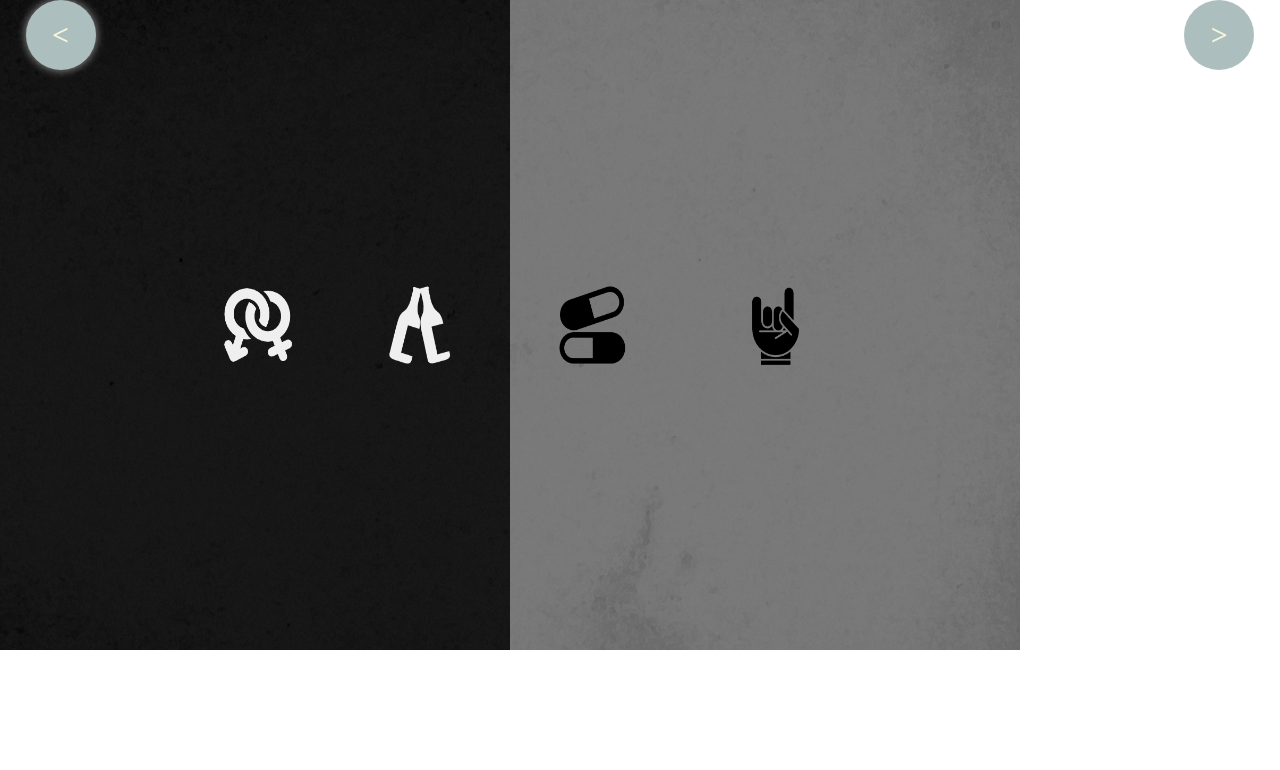
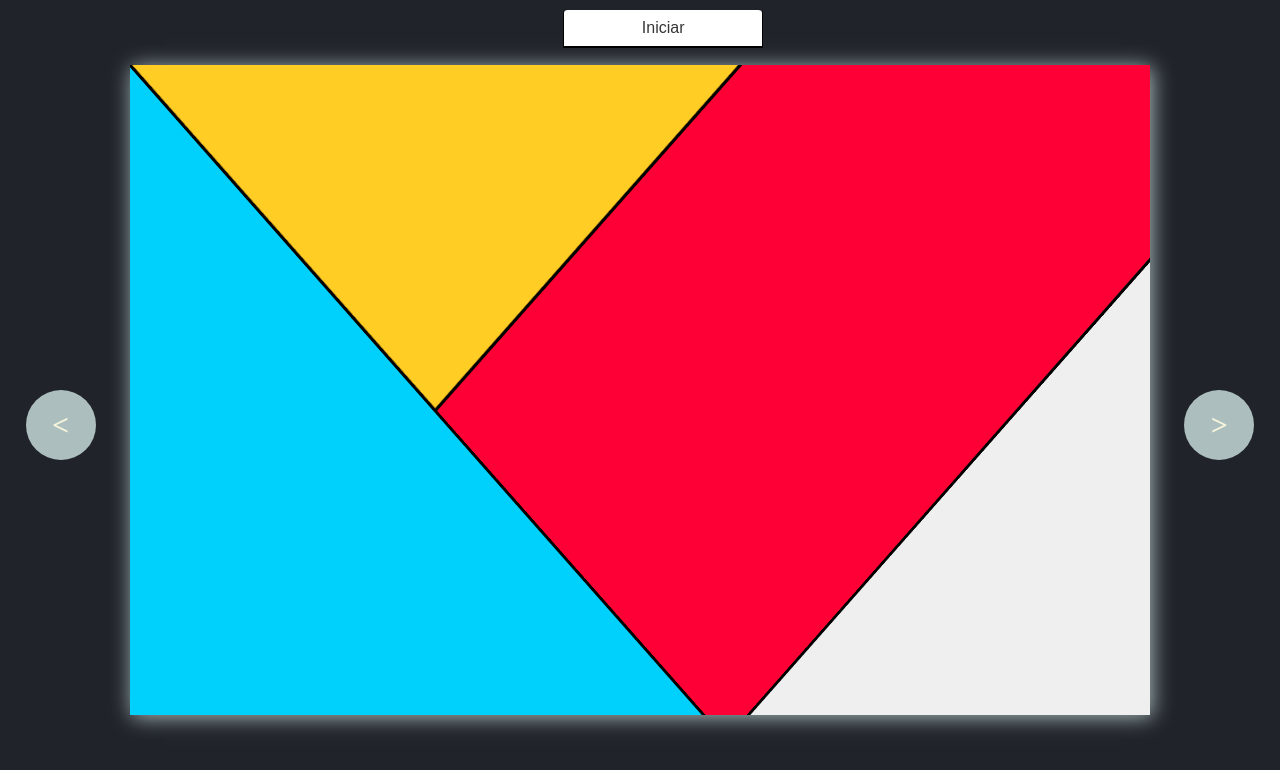
Before and after one commit to Dperaltat/Practica03-Javascript, a plain HTML site: page Galeria/Galeria.html in a window 1280 px wide. Drawn offline with Linux system fonts and the light colour scheme.

Commit message:
Ultimos toques

```diff
--- a/Calculadora/CSS/Estilo.css
+++ b/Calculadora/CSS/Estilo.css
@@ -1,4 +1,4 @@
-#body{
+body{
     background:#20232A;
 }
 
--- a/Galeria/CSS/Estilo.css
+++ b/Galeria/CSS/Estilo.css
@@ -5,15 +5,43 @@
     box-sizing: border-box;
 }
 
+body{
+    background:#20232A;
+}
+
 img{
+    position: absolute;
+    top: 50%;
+    left: 50%;
+    transform: translateX(-50%) translateY(-50%);
     width: 1020px;
     height: 650px;
+    box-shadow: 2px 2px 20px  #acbebe
 }
 
 .contenedor{
     width: 100%;
-    position: relative;
+    position: absolute;
     height: 780px;
+}
+
+#boton{
+    position: absolute;
+    font-size: 1em;
+    top: 1%;
+    left: 44%;
+    width: 200px;
+    height: 40px;
+    background-color: #fff;
+	border-top: 2px solid #20232a;
+	border-right: 1px solid #000;
+	border-left: 1px solid #000;
+	border-radius: 5px 5px 0 0;
+	-moz-border-radius: 5px 5px 0 0;
+	-webkit-border-radius: 5px 5px 0 0;
+    -o-border-radius: 5px 5px 0 0;
+    -ms-border-radius: 5px 5px 0 0;
+	color: #363636;
 }
 
 .botones{
@@ -27,7 +55,6 @@ img{
     font-weight: bold;
     position: absolute;
     color: beige;
-    box-shadow: 0 0 10px rgba(255,255,255,.6);
     -webkit-transition: all .3s ease;
     -o-transition: all .3s ease;
     transition: all .3s ease;
@@ -40,10 +67,10 @@ img{
 
 .atras{
     left: 2%;
-    top: calc(50%-70px);
+    top: calc(50%);
 }
 
 .adelante{
     right: 2%;
-    top: calc(50% -70px);
+    top: calc(50%);
 }
--- a/Galeria/Galeria.html
+++ b/Galeria/Galeria.html
@@ -5,7 +5,7 @@
     <title>Galeria</title>
     <link rel="stylesheet" href="CSS/Estilo.css">
 </head>
-<body>
+<body onload="cambiar()">
 
     <div class="contenedor">
         <div class="atras botones">
@@ -16,7 +16,9 @@
             &#62
         </div>
 
-        <img src="Imagenes/Fondo2.png" alt="imagen1">
+        <img id="ima" src="Imagenes/Fondo2.png" alt="imagen1">
+
+        <button id="boton" onclick="cambiar();">Iniciar</button></p>
     </div>
 
     <script src="JS/alternar.js"></script>
--- a/Galeria/JS/alternar.js
+++ b/Galeria/JS/alternar.js
@@ -13,7 +13,7 @@ function carrousel(contenedor){
             if(cont>0){
                 img.src = imagenes[cont - 1];
                 cont--;
-            }else{
+            }else if(cont==10){
                 img.src = imagenes[imagenes.length - 1];
                 cont = imagenes.length-1;
             }
@@ -21,7 +21,7 @@ function carrousel(contenedor){
             if(cont < imagenes.length -1){
                 img.src = imagenes[cont + 1];
                 cont++;
-            }else{
+            }else if(cont==0){
                 img.src = imagenes[0];
                 cont = 0;
             }
@@ -35,3 +35,13 @@ document.addEventListener("DOMContentLoaded", () => {
 
     carrousel(contenedor);
 })
+
+
+function rand(n){
+
+    return(Math.floor(Math.random() * n + 1 ));
+}
+
+function cambiar(){
+    document.getElementById("ima").src = imagenes[rand(10)-1];
+}
```
Also changed, not shown: Formulario/formulario.html (+1 -0 lines).
